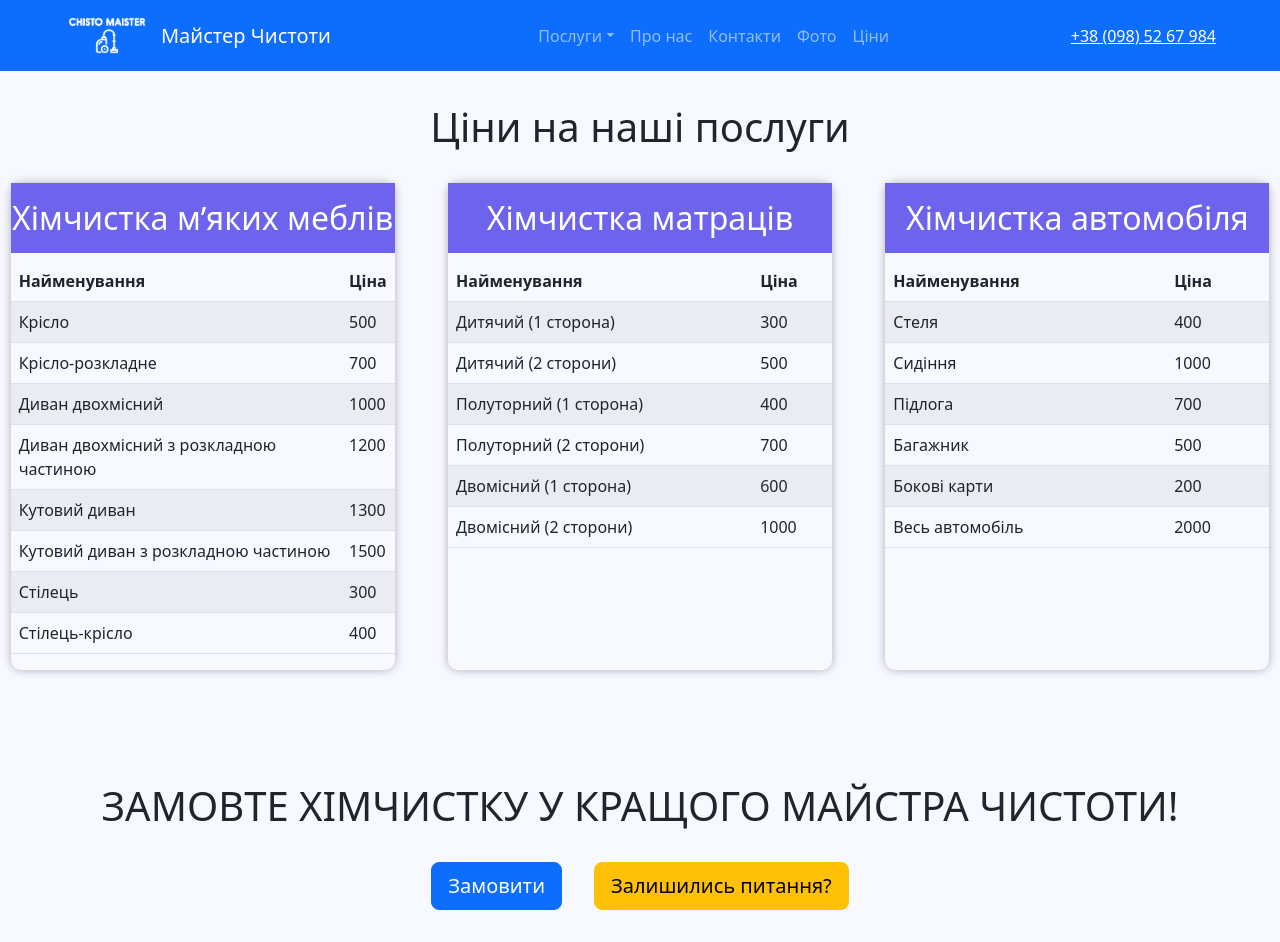
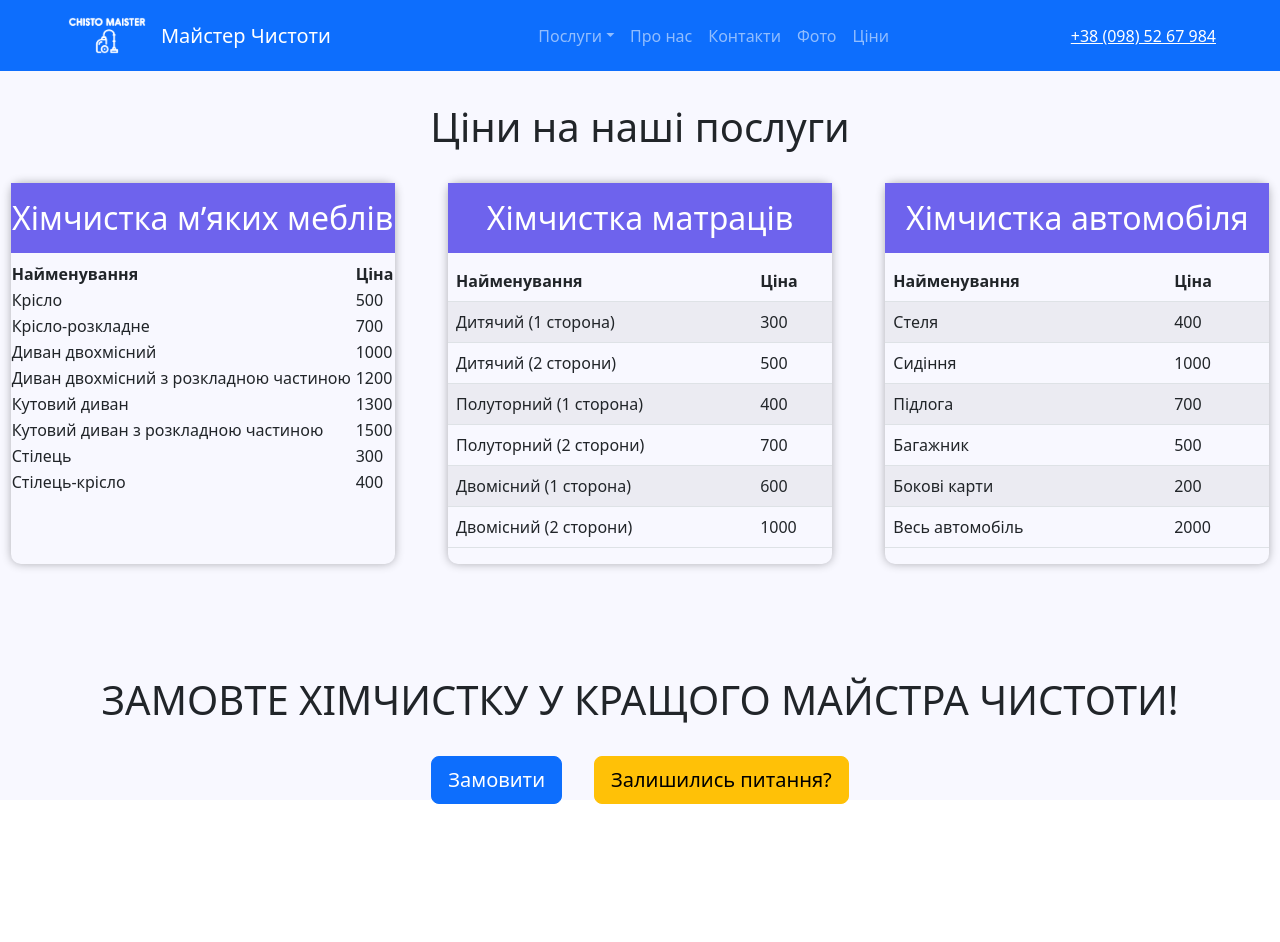
Before and after one commit to odidukh/chistomaister, a React (Create React App) app: page /prices in a window 1280 px wide. After the commit the page ends 804 px from the top, so only its background shows below. Built offline with nearby package versions, Linux system fonts and the light colour scheme.

Commit message:
Start implement custom Prices table

```diff
--- a/src/pages/Prices.jsx
+++ b/src/pages/Prices.jsx
@@ -14,7 +14,12 @@ const Prices = () => {
                         <h2 className="price-section-header">
                             {t('prices.furniture_cleaning.header')}
                         </h2>
-                        <Table striped>
+                        <table
+                            style={{
+                                tableLayout: 'auto',
+                                width: '100%',
+                            }}
+                        >
                             <thead>
                                 <tr>
                                     <th>{t('prices.table.column_1')}</th>
@@ -24,7 +29,9 @@ const Prices = () => {
                             <tbody>
                                 {Object.entries(PRICE_LIST.upholstery).map(
                                     ([key, value]) => (
-                                        <tr key={key}>
+                                        <tr
+                                            key={key}
+                                        >
                                             <td>
                                                 {t(
                                                     'prices.furniture_cleaning.type.' +
@@ -36,7 +43,7 @@ const Prices = () => {
                                     )
                                 )}
                             </tbody>
-                        </Table>
+                        </table>
                     </section>
 
                     <section className="price-section">
@@ -82,7 +89,14 @@ const Prices = () => {
                             <tbody>
                                 {Object.entries(PRICE_LIST.car).map(
                                     ([key, value]) => (
-                                        <tr key={key}>
+                                        <tr
+                                            key={key}
+                                            style={{
+                                                width: '400px',
+                                                // display: 'flex',
+                                                // justifyContent: 'space-between',
+                                            }}
+                                        >
                                             <td>
                                                 {t(
                                                     'prices.car_cleaning.type.' +
--- a/src/styles/index.sass
+++ b/src/styles/index.sass
@@ -325,6 +325,7 @@ $page-height: calc(100vh - #{$navbar-height})
 // Price Page
 
 .price-page
+    height: $page-height
     background: #F8F8FF
     display: flex
     flex-direction: column
```
